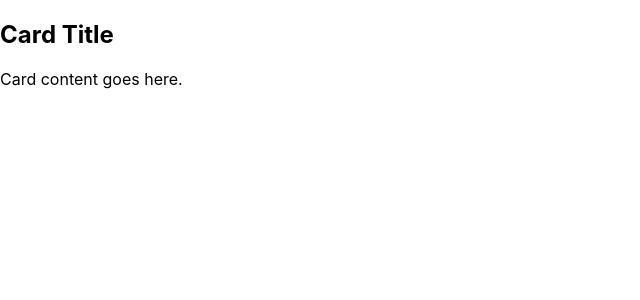
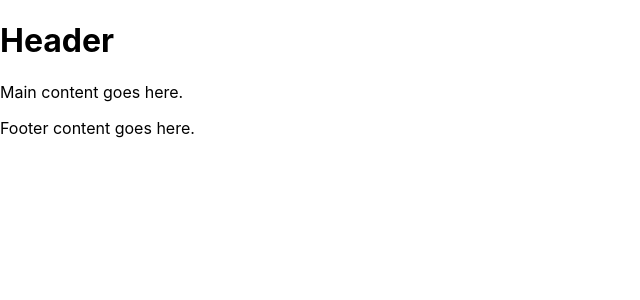
Before and after one commit to salinpaul94/60_DAY_PLAN_FOR_CROSS_PALTFORM_DEVELOPMENT, a React (Create React App) app in the folder cilu_laptop/: page / in a window 1280 px wide. Shown: the top 300 px of the page, without its empty margins (0-640 px from the left). Built offline with nearby package versions, Linux system fonts and the light colour scheme.

Commit message:
day 6 task 9 example 2

```diff
--- a/cilu_laptop/src/App.js
+++ b/cilu_laptop/src/App.js
@@ -1,5 +1,5 @@
 import './App.css';
-import AppTask9Example1 from './Day6Components/Task9Example1';
+import AppTask9Example2 from './Day6Components/Task9Example2';
 
 function App() {
   return (
@@ -17,7 +17,8 @@ function App() {
     // <ShoppingCartTask7Example2/>
     // <AppTask8Example1/>
     // <AppTask8Example2/>
-    <AppTask9Example1/>
+    // <AppTask9Example1/>
+    <AppTask9Example2/>
   );
 }
 
--- /dev/null
+++ b/cilu_laptop/src/Day6Components/Task9Example2.js
@@ -0,0 +1,23 @@
+import React from 'react';
+
+function Layout({ header, content, footer }) {
+  return (
+    <div>
+      <header>{header}</header>
+      <main>{content}</main>
+      <footer>{footer}</footer>
+    </div>
+  );
+}
+
+function AppTask9Example2() {
+  return (
+    <Layout
+      header={<h1>Header</h1>}
+      content={<p>Main content goes here.</p>}
+      footer={<p>Footer content goes here.</p>}
+    />
+  );
+}
+
+export default AppTask9Example2;
```
